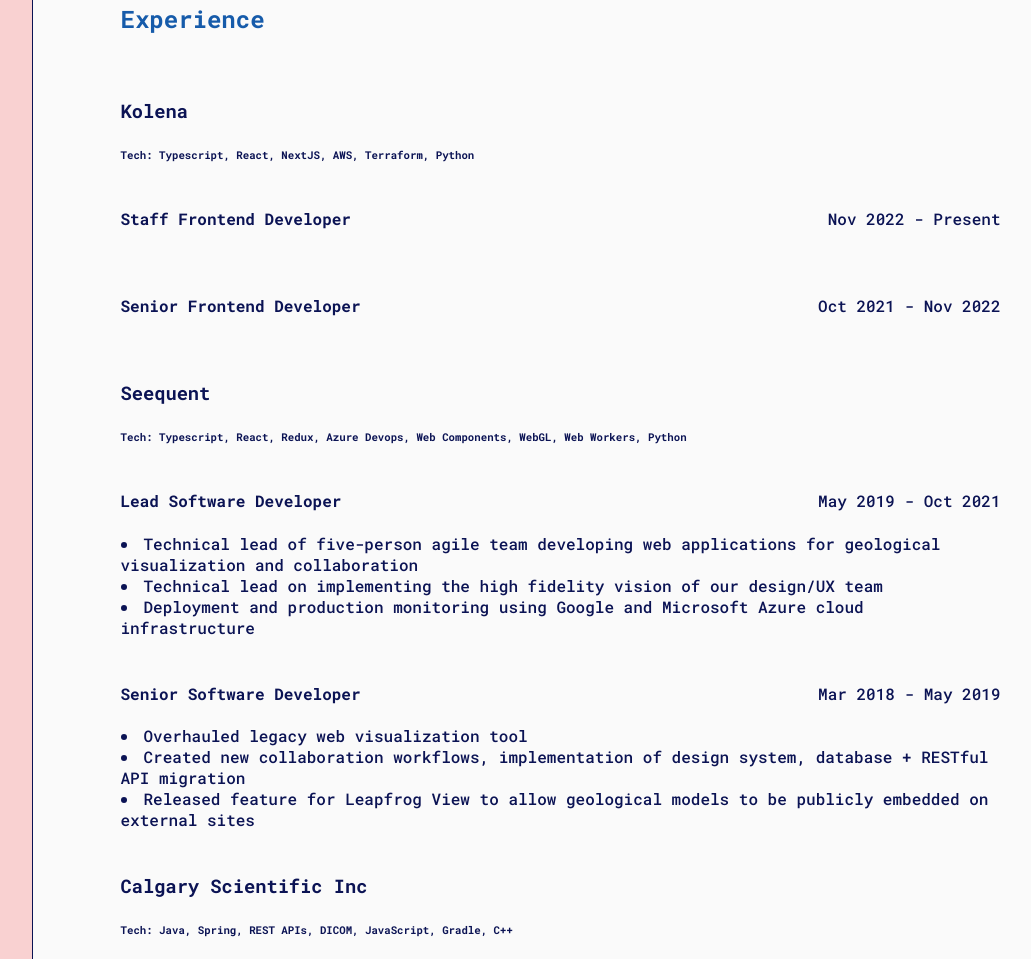
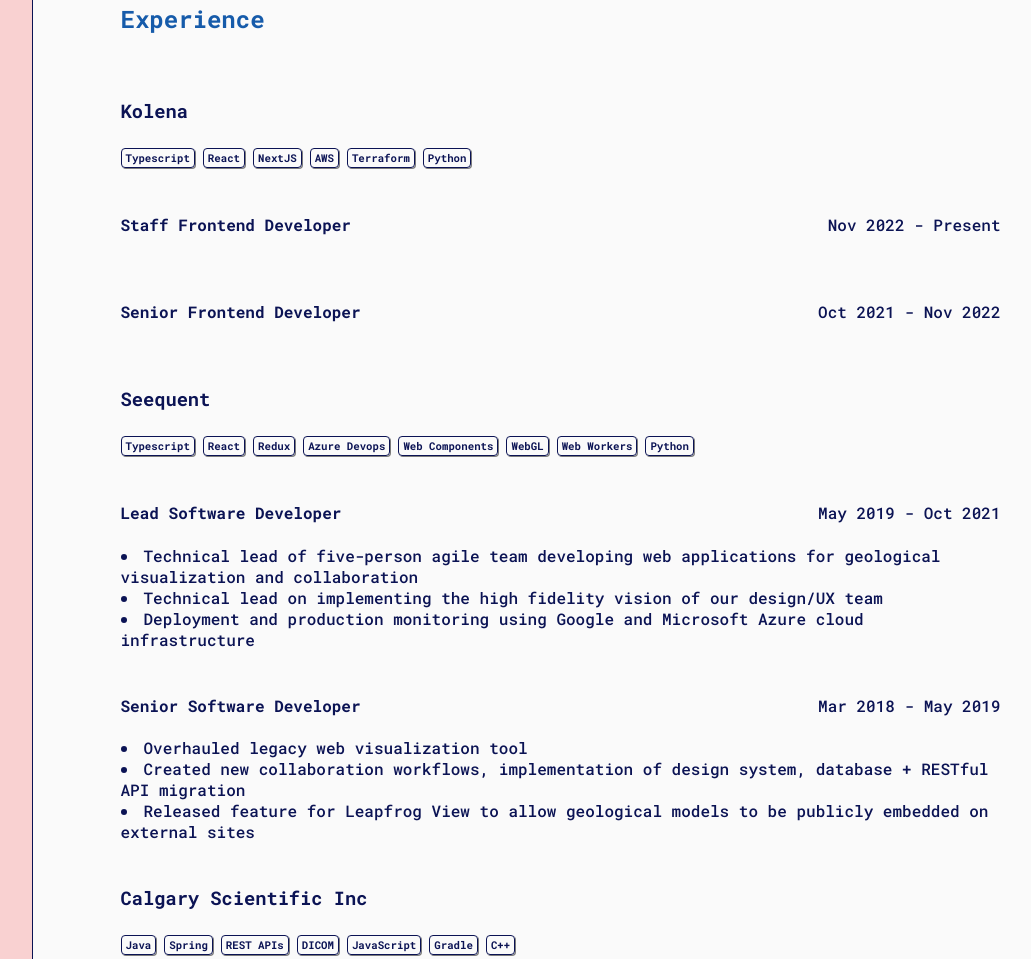
Before and after one commit to dylangrandmont/resume, a plain HTML site: page index.html in a window 1280 px wide. Shown: the part 1107-2066 px from the top of the page, without its empty margins (192-1223 px from the left). Drawn offline with Linux system fonts and the light colour scheme.

Commit message:
use badge styling

```diff
--- a/css/resume.css
+++ b/css/resume.css
@@ -16,6 +16,9 @@
 }
 .flex {
   display: flex;
+}
+.flex.gap-8 {
+  gap: 8px;
 }
 .flex.gap {
   gap: 16px;
@@ -87,3 +90,10 @@
 #projects h3 {
   padding-top: 32px;
 }
+
+.badge {
+  padding: 2px 4px;
+  border: 1px solid var(--palette-main-6);
+  border-radius: 4px;
+  box-shadow: 1px 1px 0px rgba(0, 0, 0, 0.5);
+}
--- a/index.html
+++ b/index.html
@@ -58,7 +58,14 @@
 
           <div class="experience-content">
             <h3>Kolena</h3>
-            <h6>Tech: Typescript, React, NextJS, AWS, Terraform, Python</h6>
+            <h6 class="flex gap-8">
+              <div class="badge">Typescript</div>
+              <div class="badge">React</div>
+              <div class="badge">NextJS</div>
+              <div class="badge">AWS</div>
+              <div class="badge">Terraform</div>
+              <div class="badge">Python</div>
+            </h6>
             <div class="flex align-center space-between">
               <h4>Staff Frontend Developer</h4>
               <span>Nov 2022 - Present</span>
@@ -75,7 +82,17 @@
 
           <div class="experience-content">
             <h3>Seequent</h3>
-            <h6>Tech: Typescript, React, Redux, Azure Devops, Web Components, WebGL, Web Workers, Python</h6>
+            <h6 class="flex gap-8">
+              <div class="badge">Typescript</div>
+              <div class="badge">React</div>
+              <div class="badge">Redux</div>
+              <div class="badge">Azure Devops</div>
+              <div class="badge">Web Components</div>
+              <div class="badge">WebGL</div>
+              <div class="badge">Web Workers</div>
+              <div class="badge">Python</div>
+            </h6>
+
             <div class="flex align-center space-between">
               <h4>Lead Software Developer</h4>
               <span>May 2019 - Oct 2021</span>
@@ -106,7 +123,15 @@
           <div>
             <div class="experience-content">
               <h3>Calgary Scientific Inc</h3>
-              <h6>Tech: Java, Spring, REST APIs, DICOM, JavaScript, Gradle, C++</h6>
+              <h6 class="flex gap-8">
+                <div class="badge">Java</div>
+                <div class="badge">Spring</div>
+                <div class="badge">REST APIs</div>
+                <div class="badge">DICOM</div>
+                <div class="badge">JavaScript</div>
+                <div class="badge">Gradle</div>
+                <div class="badge">C++</div>
+              </h6>
               <div class="flex align-center space-between">
                 <h4>Software Developer & Team Lead</h4>
                 <span class="text-primary">Feb 2017 – Mar 2018</span>
@@ -134,7 +159,11 @@
 
           <div class="experience-content">
             <h3>Shell Canada</h3>
-            <h6>Tech: Python, PyQt, Earth Science</h6>
+            <h6 class="flex gap-8">
+              <div class="badge">Python</div>
+              <div class="badge">PyQt</div>
+              <div class="badge">Earth Science</div>
+            </h6>
             <div class="flex align-center space-between">
               <h4>Regional Earth Scientist, Canadian Regional Studies Team</h4>
               <span>Jun 2015 – Jun 2016</span>
```
